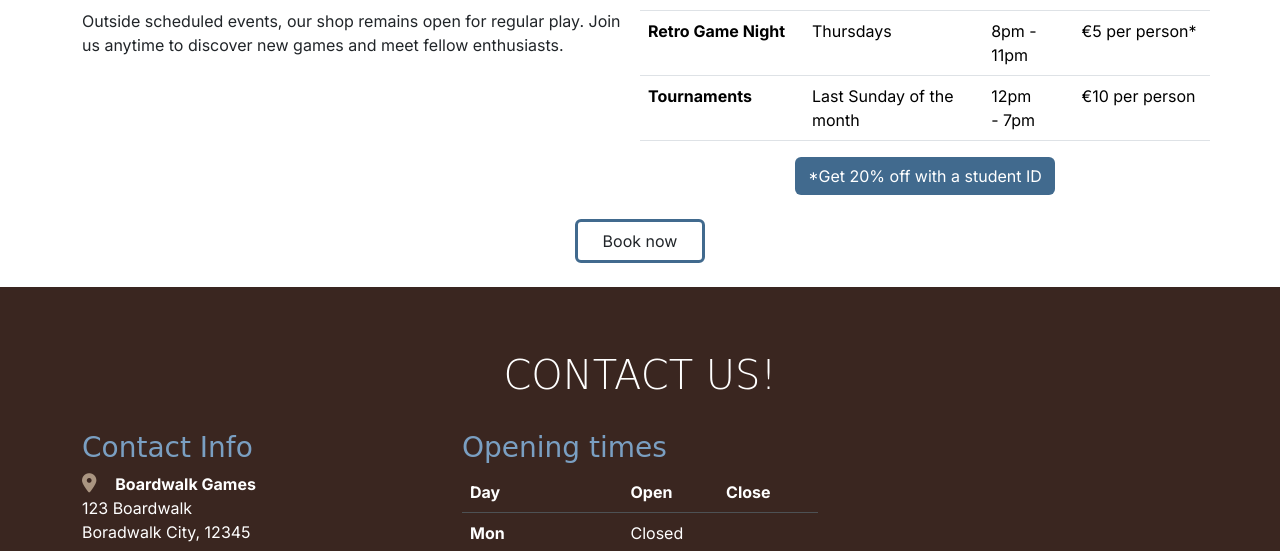
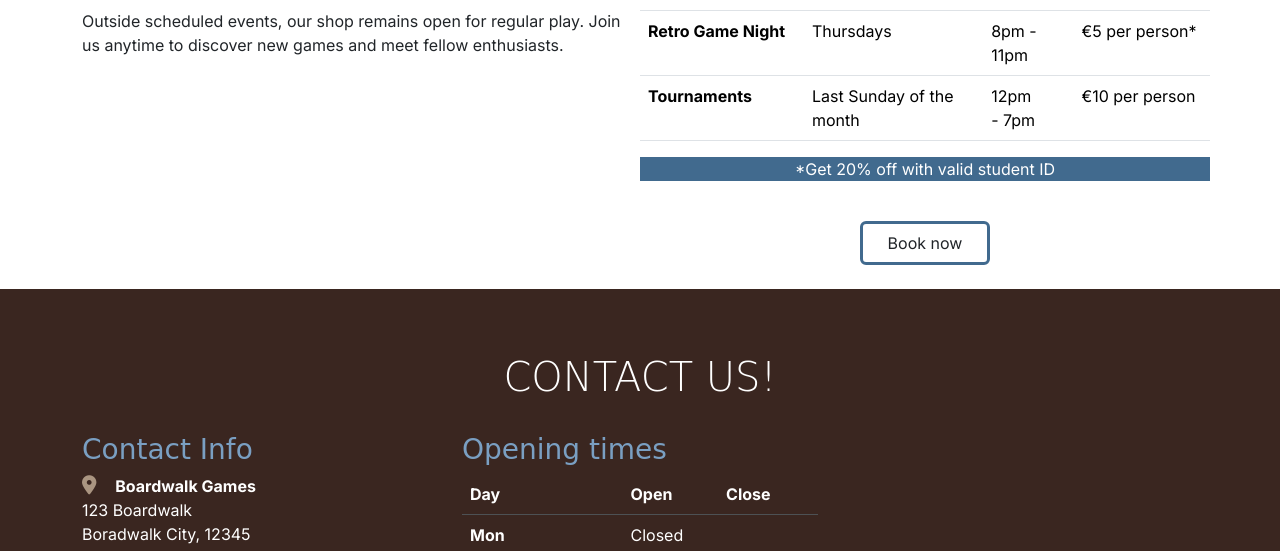
Before and after one commit to BenWilliams89/boardwalk-games, a plain HTML site: page index.html in a window 1280 px wide. Shown: the part 1456-2007 px from the top of the page. Drawn offline with nearby package versions, Linux system fonts and the light colour scheme; a web font is replaced by a local one.

Commit message:
updated all html errors

```diff
--- a/index.html
+++ b/index.html
@@ -224,16 +224,13 @@
                   </tr>
                 </tbody>
               </table>
-              <div class="col-12 text-center justify-contact-center">
-                <a href="booking.html" class="btn custom-button-ben mb-4" aria-current="page">*Get 20% off with a student ID</a>
-             </div>
+              <p class="custom-button-ben text-center">*Get 20% off with valid student ID</p>
+            </div>
+            <div class="col-12 text-center">
+                <a href="booking.html" class="btn custom-button-outline my-4">Book now</a>
             </div>
           </div>
-
-          <div class="col-12 text-center justify-contact-center">
-           <a href="booking.html" class="btn custom-button-outline mb-4" aria-current="page">Book now</a>
-        </div>
-
+        </section>
     </main>
 
     <!--Footer/Contact section-->
@@ -261,12 +258,12 @@
                   </a>
 
                   <a href="https://www.facebook.com" target="_blank"
-                  aria-label="Visit our facebook page(opens in a new tab)"rel="noopener">
+                  aria-label="Visit our facebook page(opens in a new tab)" rel="noopener">
                   <i class="fa-brands fa-square-facebook"></i>
                   </a>
 
                   <a href="https://www.facebook.com" target="_blank"
-                  aria-label="Visit our facebook page(opens in a new tab)"rel="noopener">
+                  aria-label="Visit our facebook page(opens in a new tab)" rel="noopener">
                   <i class="fa-brands fa-x-twitter"></i>
                   </a>
                 </div>
@@ -286,7 +283,6 @@
                     <tr>
                       <th scope="row">Mon</th>
                       <td colspan="2">Closed</td>
-
                     </tr>
                     <tr>
                       <th scope="row">Tue - Thur</th>
@@ -298,7 +294,7 @@
                       <td>11pm</td>
                       <td>12am</td>
                     </tr>
-                    <tr></tr>
+                    <tr>
                       <th scope="row">Sun</th>
                       <td>12pm</td>
                       <td>7pm</td>
```
